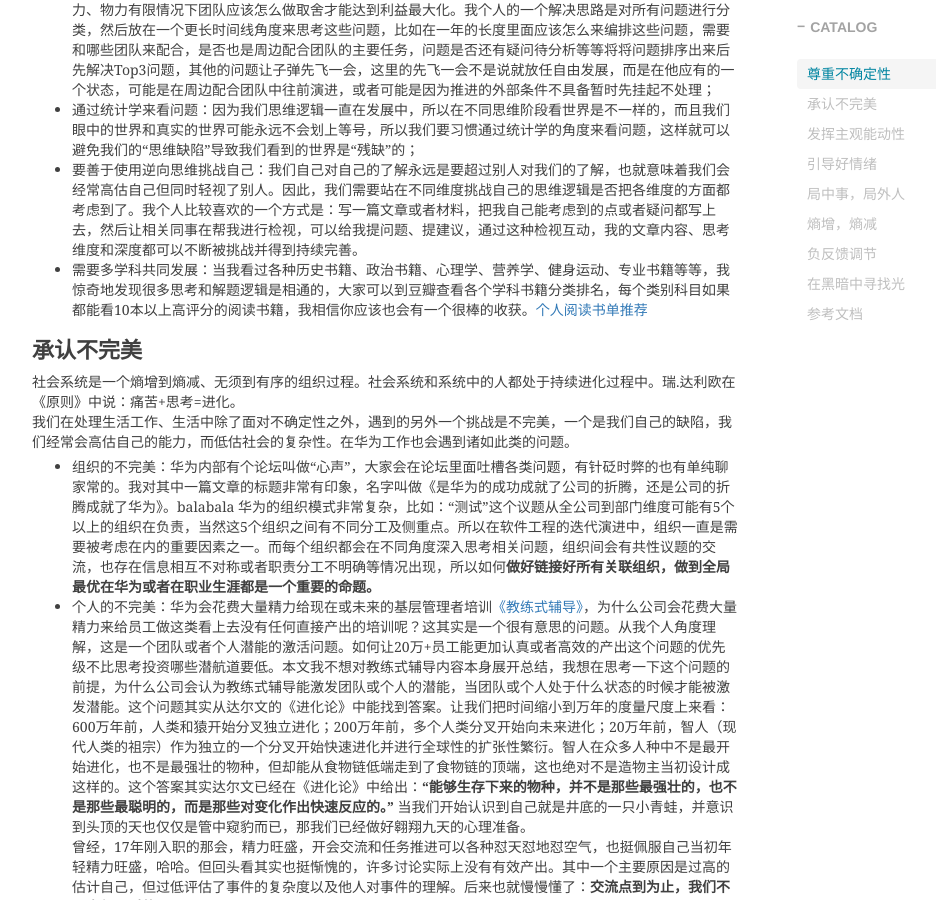
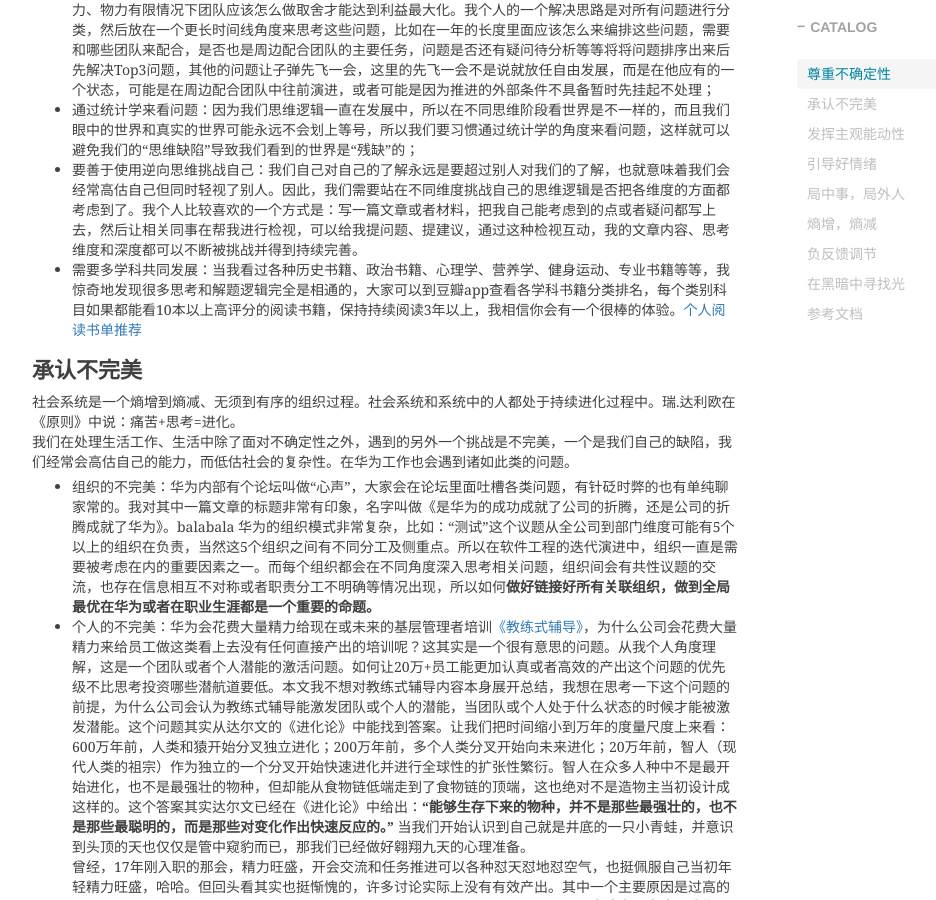
Before and after one commit to shihai1991/shihai1991.github.io, a Jekyll site: the page built from _posts/2023-10-30-在菊厂八年的那些人那些事.md, in a window 1280 px wide and 900 px high, scrolled down 1970 px. Shown: the whole window, without its empty margins (233-1169 px from the left). Built offline with Jekyll 4.4.1, drawn with Linux system fonts in a browser that asks for light colours; nearby versions of some CDN libraries; comment, search, counter and statistics services are not loaded.

Commit message:
Update 2023-10-30-在菊厂八年的那些人那些事.md

```diff
--- a/_posts/2023-10-30-在菊厂八年的那些人那些事.md
+++ b/_posts/2023-10-30-在菊厂八年的那些人那些事.md
@@ -26,7 +26,7 @@ time: '2023.10.30 12:27:00'
 - 学会解决大而简单的矛盾：读书和工作有个差异就是，读书所要处理的事情数量不会太多，基本上都能串行保质保量来完成。而工作中，我们手上可能会有20+问题待解决，这时我们想保质保量来解决所有问题基本不太现实。做事情如果大家预算、人力都很充足，那就不需要有软件工程了，工程这个词意味着需要在人力、物力有限情况下团队应该怎么做取舍才能达到利益最大化。我个人的一个解决思路是对所有问题进行分类，然后放在一个更长时间线角度来思考这些问题，比如在一年的长度里面应该怎么来编排这些问题，需要和哪些团队来配合，是否也是周边配合团队的主要任务，问题是否还有疑问待分析等等将将问题排序出来后先解决Top3问题，其他的问题让子弹先飞一会，这里的先飞一会不是说就放任自由发展，而是在他应有的一个状态，可能是在周边配合团队中往前演进，或者可能是因为推进的外部条件不具备暂时先挂起不处理；
 - 通过统计学来看问题：因为我们思维逻辑一直在发展中，所以在不同思维阶段看世界是不一样的，而且我们眼中的世界和真实的世界可能永远不会划上等号，所以我们要习惯通过统计学的角度来看问题，这样就可以避免我们的“思维缺陷”导致我们看到的世界是“残缺”的；
 - 要善于使用逆向思维挑战自己：我们自己对自己的了解永远是要超过别人对我们的了解，也就意味着我们会经常高估自己但同时轻视了别人。因此，我们需要站在不同维度挑战自己的思维逻辑是否把各维度的方面都考虑到了。我个人比较喜欢的一个方式是：写一篇文章或者材料，把我自己能考虑到的点或者疑问都写上去，然后让相关同事在帮我进行检视，可以给我提问题、提建议，通过这种检视互动，我的文章内容、思考维度和深度都可以不断被挑战并得到持续完善。
-- 需要多学科共同发展：当我看过各种历史书籍、政治书籍、心理学、营养学、健身运动、专业书籍等等，我惊奇地发现很多思考和解题逻辑是相通的，大家可以到豆瓣查看各个学科书籍分类排名，每个类别科目如果都能看10本以上高评分的阅读书籍，我相信你应该也会有一个很棒的收获。[个人阅读书单推荐](https://shihai1991.github.io/books/2021/11/23/%E4%B8%AA%E4%BA%BA%E9%98%85%E8%AF%BB%E4%B9%A6%E5%8D%95%E6%8E%A8%E8%8D%90/)
+- 需要多学科共同发展：当我看过各种历史书籍、政治书籍、心理学、营养学、健身运动、专业书籍等等，我惊奇地发现很多思考和解题逻辑完全是相通的，大家可以到豆瓣app查看各学科书籍分类排名，每个类别科目如果都能看10本以上高评分的阅读书籍，保持持续阅读3年以上，我相信你会有一个很棒的体验。[个人阅读书单推荐](https://shihai1991.github.io/books/2021/11/23/%E4%B8%AA%E4%BA%BA%E9%98%85%E8%AF%BB%E4%B9%A6%E5%8D%95%E6%8E%A8%E8%8D%90/)
 
 # 承认不完美
 社会系统是一个熵增到熵减、无须到有序的组织过程。社会系统和系统中的人都处于持续进化过程中。瑞.达利欧在《原则》中说：痛苦+思考=进化。
```
